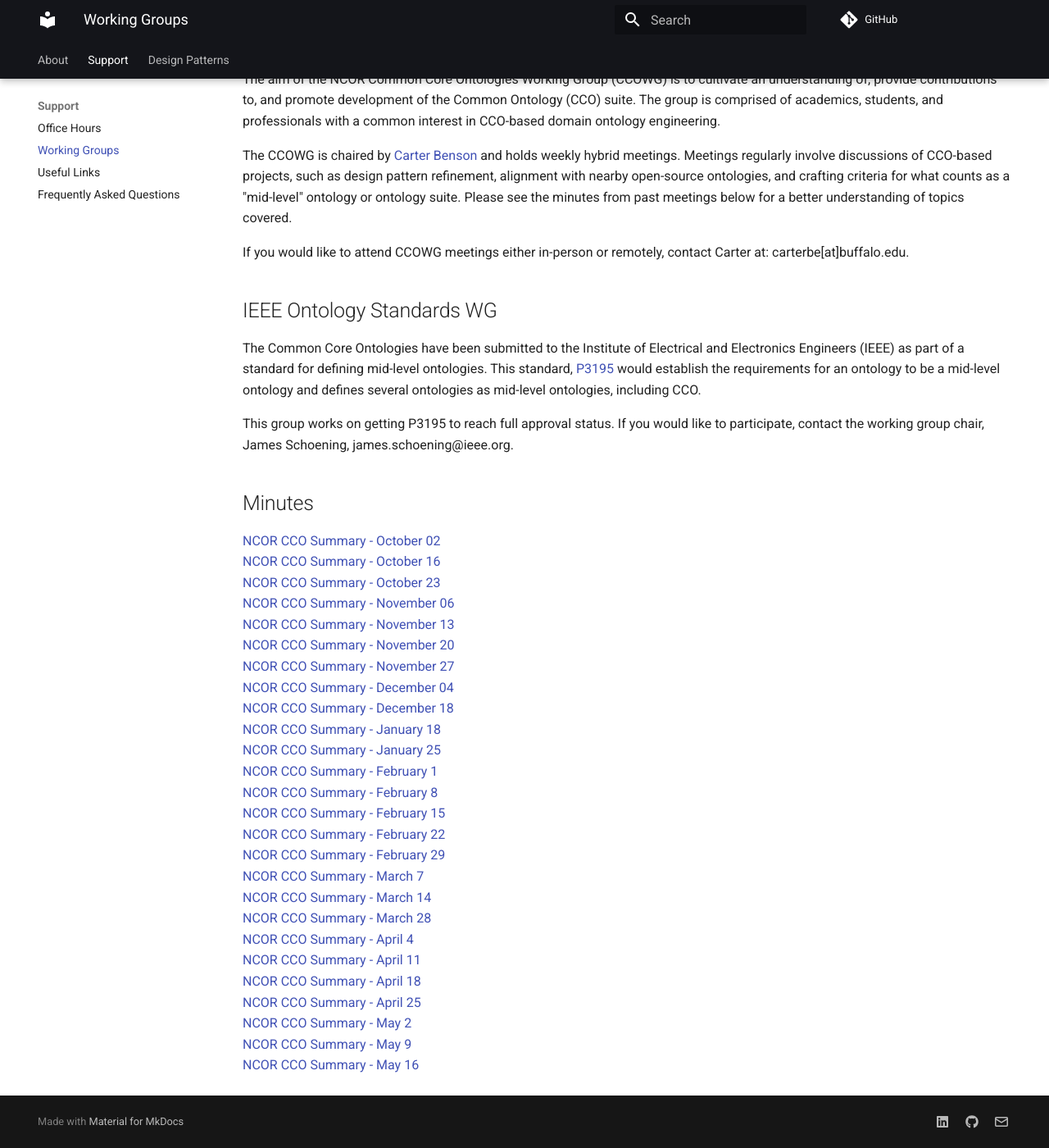
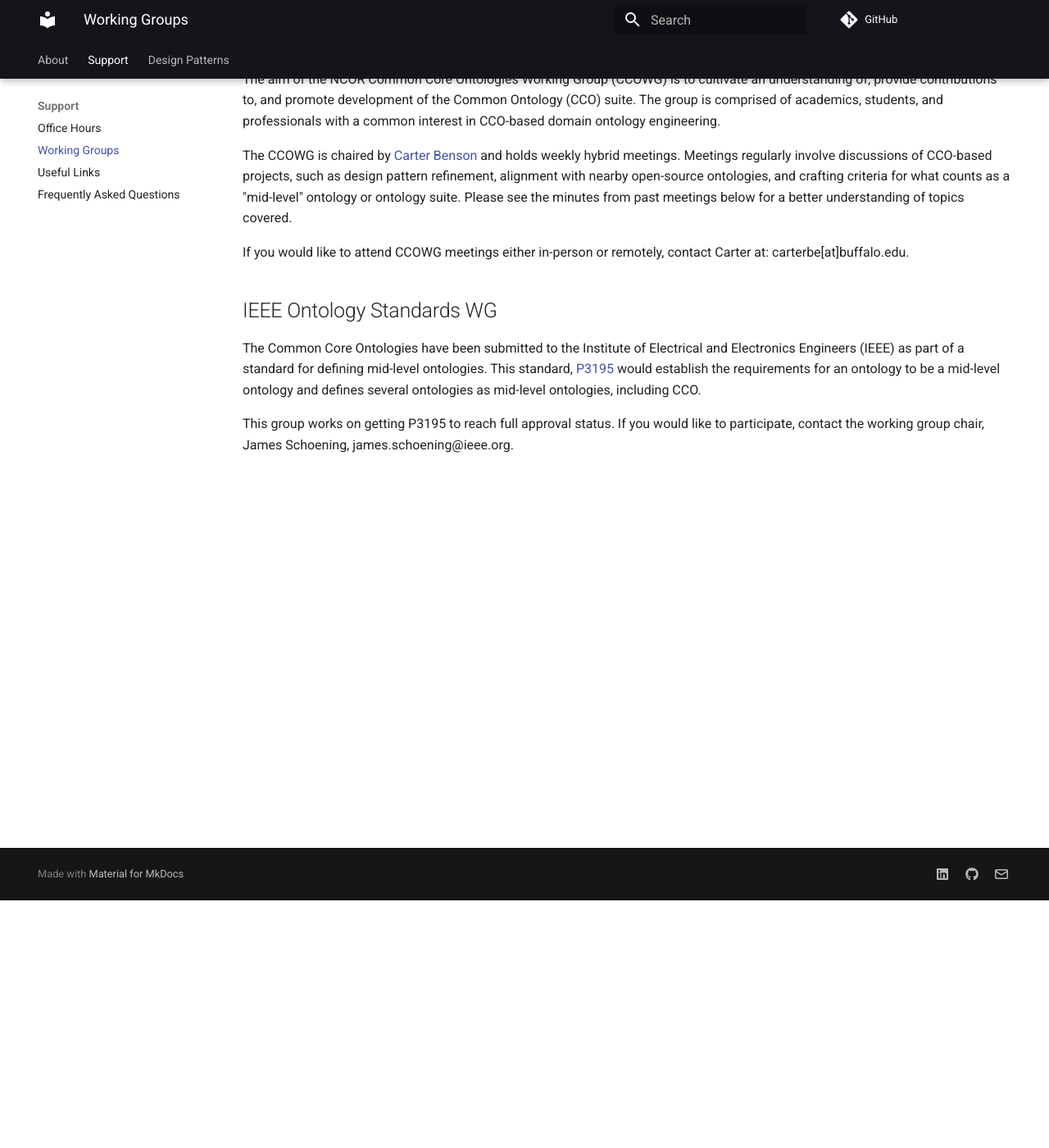
Before and after one commit to CommonCoreOntology/cco-webpage, an MkDocs documentation site: the page built from docs/working-groups.md, in a window 1280 px wide and 1400 px high, scrolled down 302 px. Shown: the whole window at 82% size. Built offline with MkDocs 1.6.1 and Material for MkDocs 9.7.7, drawn with Linux system fonts in a browser that asks for light colours; comment, search, counter and statistics services are not loaded.

Commit message:
Update working-groups.md
removing wg minutes

```diff
--- a/docs/working-groups.md
+++ b/docs/working-groups.md
@@ -16,32 +16,5 @@
 <p>The Common Core Ontologies have been submitted to the Institute of Electrical and Electronics Engineers (IEEE) as part of a standard for defining mid-level ontologies. This standard, <a href="https://standards.ieee.org/ieee/3195/11025/" class="custom-color">P3195</a> would establish the requirements for an ontology to be a mid-level ontology and defines several ontologies as mid-level ontologies, including CCO.</p>
 <p>This group works on getting P3195 to reach full approval status. If you would like to participate, contact the working group chair, James Schoening, james.schoening@ieee.org.</p>
 
-<h2>Minutes</h2>
-<a href="https://drive.google.com/file/d/1b1XX34WafCgCVQ4YB-PSrtyXeu836CaV/view?usp=drive_link">NCOR CCO Summary - October 02</a><br>
-<a href="https://drive.google.com/file/d/1nagvwEjoQ_FVTySlHczqRmylJ9qvqywk/view?usp=drive_link">NCOR CCO Summary - October 16</a><br>
-<a href="https://drive.google.com/file/d/1kRiTpkXc4w59aBw331dBYzg1gFG2-FqI/view?usp=drive_link">NCOR CCO Summary - October 23</a><br>
-<a href="https://drive.google.com/file/d/1c2Fy6lI4j6Rvkt-iZ0SmCWsovWrZcH_d/view?usp=drive_link">NCOR CCO Summary - November 06</a><br>
-<a href="https://drive.google.com/file/d/16-JuM22ao3UIMF1AqbDbrH2tfMFhzYYw/view?usp=drive_link">NCOR CCO Summary - November 13</a><br>
-<a href="https://drive.google.com/file/d/1ZeuaMrqwe-zDSzqvTPqyo_nNeMDo20-M/view?usp=drive_link">NCOR CCO Summary - November 20</a><br>
-<a href="https://drive.google.com/file/d/1eL4QtZ5SwhwJGkXo8GUXU-kJhd_ln1Am/view?usp=drive_link">NCOR CCO Summary - November 27</a><br>
-<a href="https://drive.google.com/file/d/1zuchdJBk1OPRda_MB0bHzgfANYKysmvh/view?usp=drive_link">NCOR CCO Summary - December 04</a><br>
-<a href="https://drive.google.com/file/d/111NvEd2QSe9NDGwBtw66lCAYBNwvjDW6/view?usp=drive_link">NCOR CCO Summary - December 18</a><br>
-<a href="https://drive.google.com/file/d/1TMxdbv6OVXgzgCLqcY2gN9sf6ghL4F2n/view?usp=drive_link">NCOR CCO Summary - January 18</a><br>
-<a href="https://drive.google.com/file/d/1WrFQvNsXPEX4xhwt-34eEdM73vRB77z3/view?usp=drive_link">NCOR CCO Summary - January 25</a><br>
-<a href="https://drive.google.com/file/d/1cS9KpGtLNRLPS-bs8SQDlyyiDAmdhP5Q/view?usp=drive_link">NCOR CCO Summary - February 1</a><br>
-<a href="https://drive.google.com/file/d/1pgt1yLtNj3vQX3YUmj7lx1jIG2ztLzal/view?usp=drive_link">NCOR CCO Summary - February 8</a><br>
-<a href="https://drive.google.com/file/d/1HedWv_sLIxUn92d2cGkUpmXUkig2TYue/view?usp=drive_link">NCOR CCO Summary - February 15</a><br>
-<a href="https://drive.google.com/file/d/1_dQZAb2s0lD8AYkxtlk_8ttIv7iDLy1-/view?usp=drive_link">NCOR CCO Summary - February 22</a><br>
-<a href="https://drive.google.com/file/d/1QHwdnTvwlr73J0eTKlDqEq_UPSePTCGC/view?usp=drive_link">NCOR CCO Summary - February 29</a><br>
-<a href="https://drive.google.com/file/d/1NE9fCruqgmdBQNeZKu2MSZGPUvHClwFe/view?usp=drive_link">NCOR CCO Summary - March 7</a><br>
-<a href="https://drive.google.com/file/d/1K37hv7E_YLDAHJAbH297vOZxt6txL222/view?usp=drive_link">NCOR CCO Summary - March 14</a><br>
-<a href="https://drive.google.com/file/d/13BLX6uWBm0Mpbs89p0j4H5-Q5PuGD0gX/view?usp=drive_link">NCOR CCO Summary - March 28</a><br>
-<a href="https://drive.google.com/file/d/1T_mR7E2iJtcsXGkRfq8Iye-h_tGiSE3q/view?usp=drive_link">NCOR CCO Summary - April 4</a><br>
-<a href="https://drive.google.com/file/d/1lU9A0Hk3iiiXERd9FzzO56t5ggaOhC1C/view?usp=drive_link">NCOR CCO Summary - April 11</a><br>
-<a href="https://drive.google.com/file/d/1WZdfGFxgimVJb9_7X6jxB8-_STwf5iwi/view?usp=drive_link">NCOR CCO Summary - April 18</a><br>
-<a href="https://drive.google.com/file/d/1KcvU726awByLVXx9gTL_c-AicsXYxi89/view?usp=drive_link">NCOR CCO Summary - April 25</a><br>
-<a href="https://drive.google.com/file/d/1malG49FNWErlqSVllNQviuoTv6izUrM-/view?usp=drive_link">NCOR CCO Summary - May 2</a><br>
-<a href="https://drive.google.com/file/d/1vvlPjFhumf5wqbAh4P-DuavBONTjIFXs/view?usp=drive_link">NCOR CCO Summary - May 9</a><br>
-<a href="https://drive.google.com/file/d/1B46C3jW46FV5Thfs8LBsFENcxCbh_XfK/view?usp=drive_link">NCOR CCO Summary - May 16</a><br>
 </body>
 </html>
```
